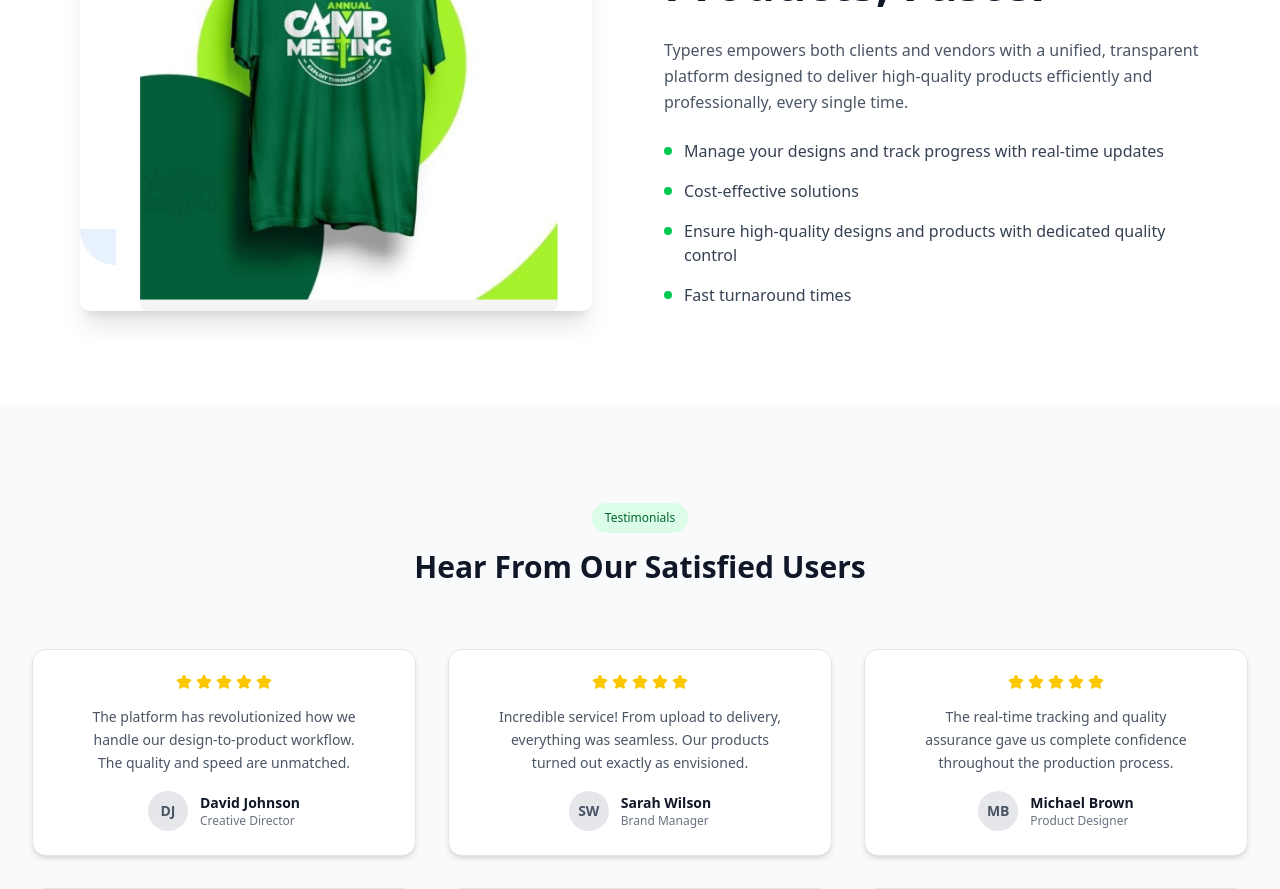
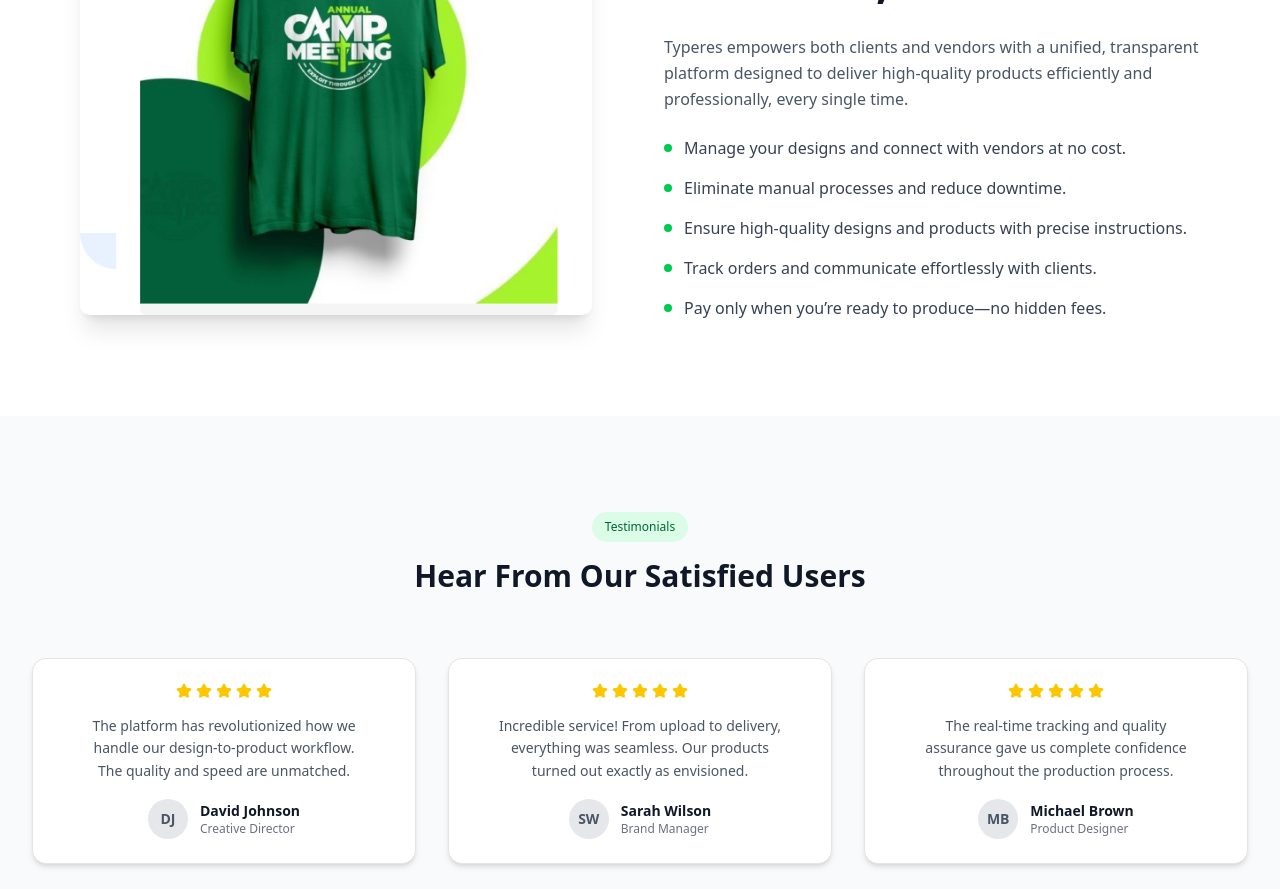
Before and after one commit to elvisowusu/typeresKewa, a Next.js app: page / in a window 1280 px wide. Shown: the part 2760-3649 px from the top of the page. Built offline with nearby package versions, Linux system fonts and the light colour scheme.

Commit message:
Update checklist items in ProductShowcase for improved clarity and detail

```diff
--- a/app/landingpage/product.tsx
+++ b/app/landingpage/product.tsx
@@ -3,10 +3,11 @@ import Image from "next/image";
 
 export function ProductShowcase() {
   const checklistItems = [
-    "Manage your designs and track progress with real-time updates",
-    "Cost-effective solutions",
-    "Ensure high-quality designs and products with dedicated quality control",
-    "Fast turnaround times",
+    "Manage your designs and connect with vendors at no cost. ",
+    "Eliminate manual processes and reduce downtime.",
+    "Ensure high-quality designs and products with precise instructions. ",
+    "Track orders and communicate effortlessly with clients. ",
+    "Pay only when you’re ready to produce—no hidden fees. ",
   ];
 
   return (
@@ -21,7 +22,7 @@ export function ProductShowcase() {
             className="relative z-10 w-full h-auto max-w-lg rounded-lg shadow-xl object-contain"
             priority
           />
-          <div className="space-y-6">
+          <div className="space-y-6 lg:w-[589px]">
             <Badge className="bg-[rgba(76,171,81,0.22)] text-black font-normal rounded-full px-3 py-1.5 mb-4">
               Why choose us
             </Badge>
```
